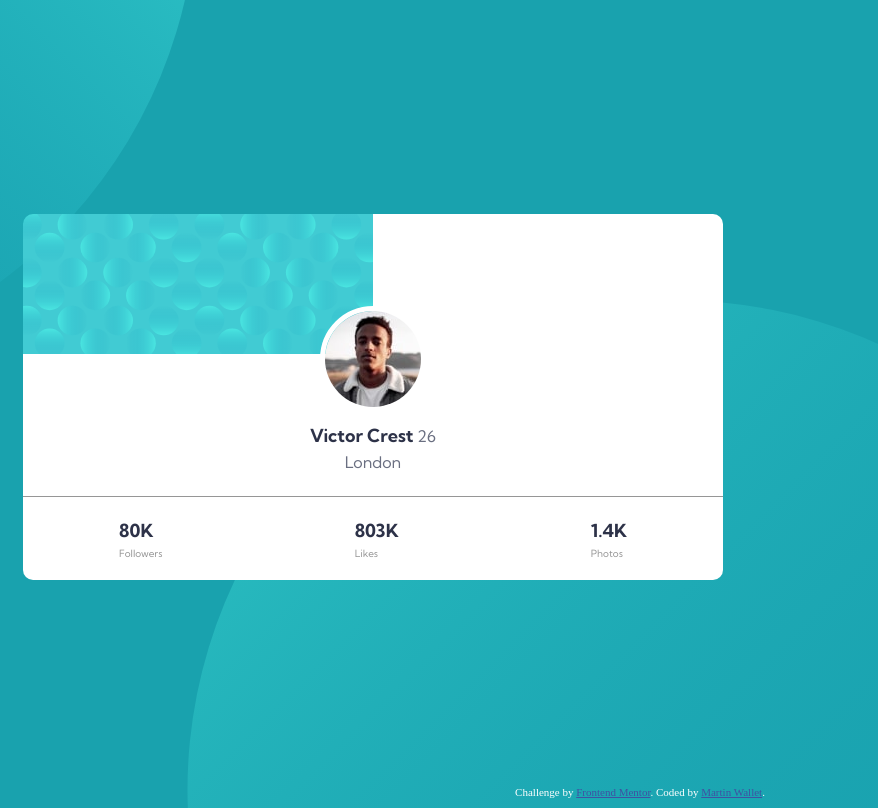
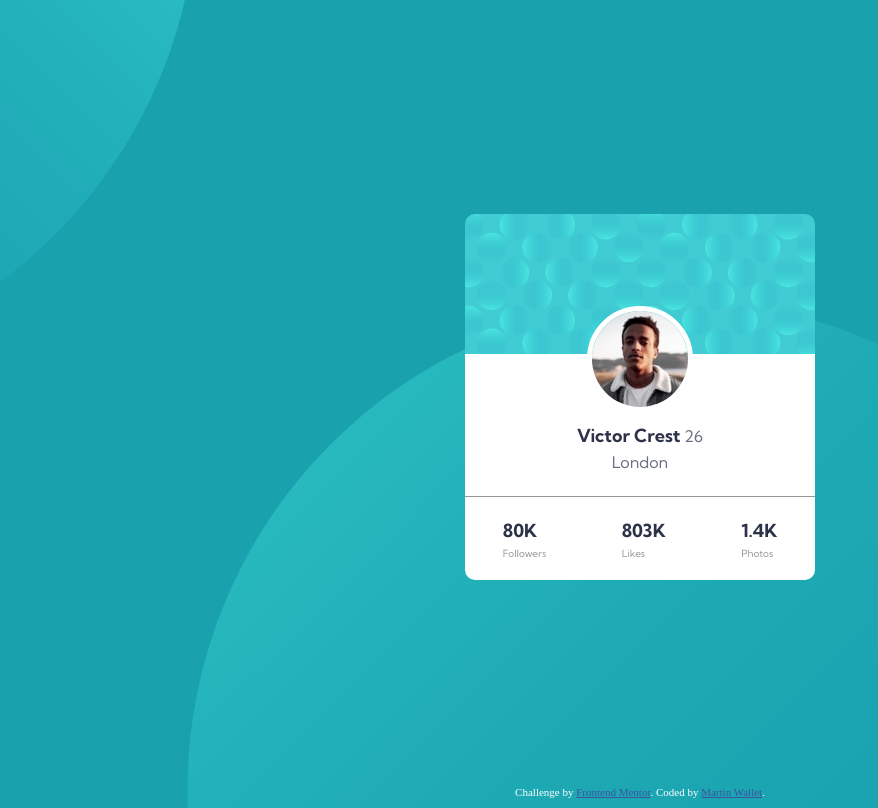
Before and after one commit to martinw0/profile-card, a plain HTML site: page index.html in a window 1280 px wide. Shown: the whole page, without its empty margins (0-878 px from the left). Drawn offline with Linux system fonts and the light colour scheme.

Commit message:
updatre style for desktop

```diff
--- a/style.css
+++ b/style.css
@@ -14,6 +14,7 @@ body {
     padding: 0 15px;
     flex-flow: column;
     justify-content: space-between;
+    align-items: center;
     background-image: url(./images/bg-pattern-top.svg),url(./images/bg-pattern-bottom.svg);
     background-repeat: no-repeat;
     background-position: -780px -600px, 187px 300px;
@@ -28,7 +29,7 @@ main {
     justify-content: space-between;
     align-items: center;
     flex-flow: column;
-    max-width: 700px;
+    width: 350px;
     background: no-repeat url(./images/bg-pattern-card.svg), white;
     border-radius: 10px;
 }
```
Also changed, not shown: 1 other file.
